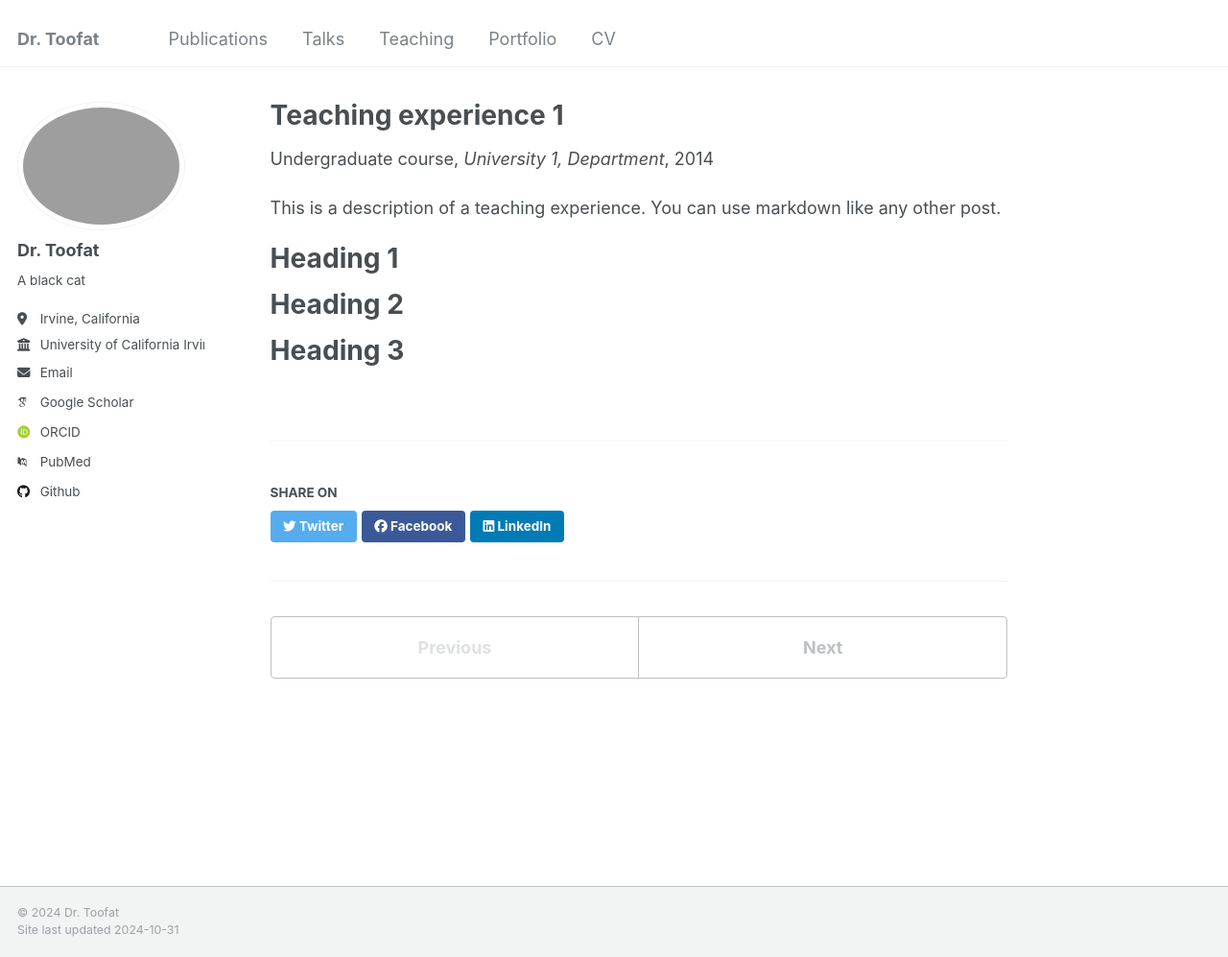
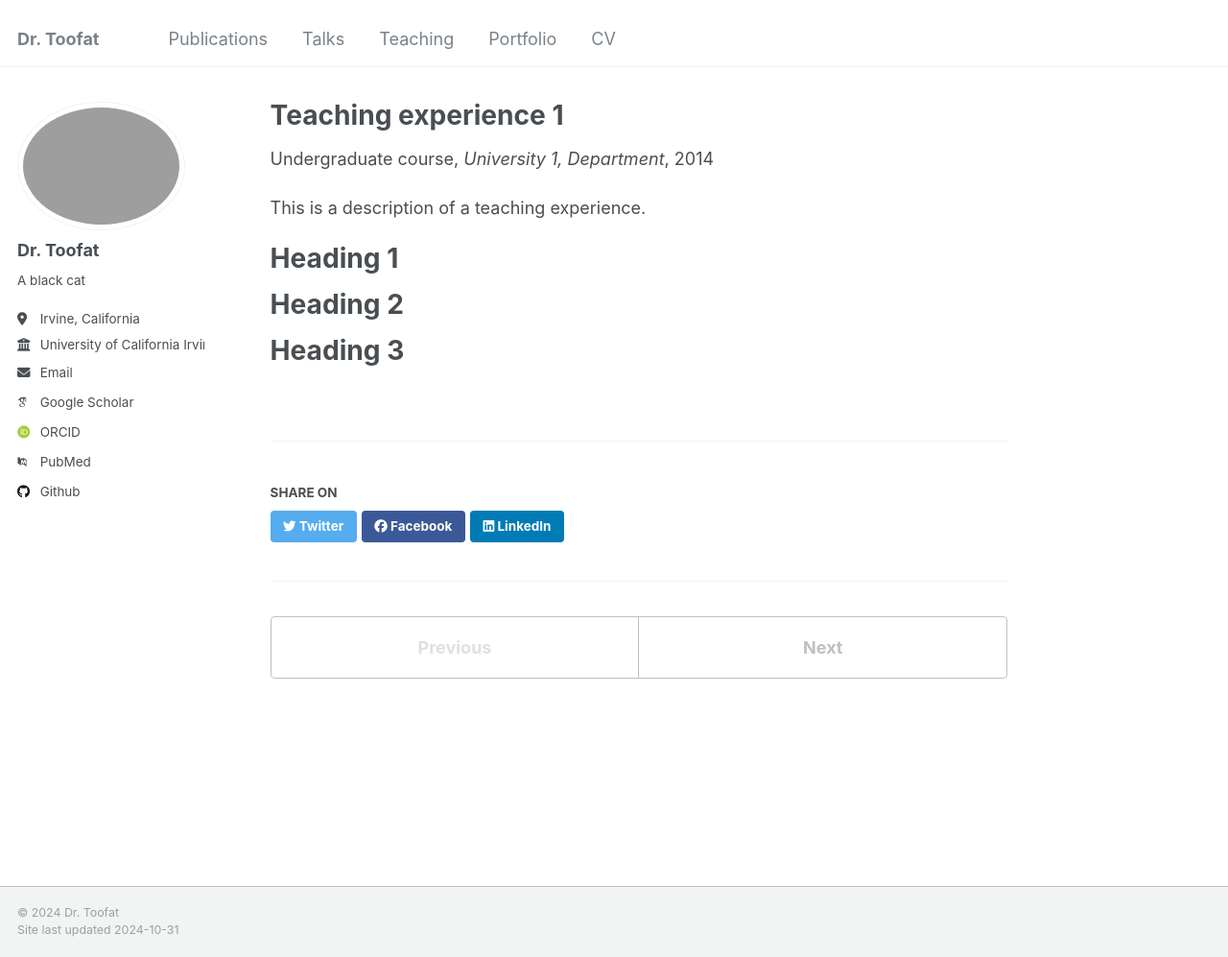
Before and after one commit to AltriaCarrie/altriacarrie.github.io, a Jekyll site: the page built from _teaching/2014-spring-teaching-1.md, in a window 1280 px wide and 997 px high. Shown: the whole window at 96% size. Built offline with Jekyll 4.4.1, drawn with Linux system fonts in a browser that asks for light colours; some web fonts are replaced.

Commit message:
Update 2014-spring-teaching-1.md

```diff
--- a/_teaching/2014-spring-teaching-1.md
+++ b/_teaching/2014-spring-teaching-1.md
@@ -8,7 +8,7 @@ date: 2014-01-01
 location: "City, Country"
 ---
 
-This is a description of a teaching experience. You can use markdown like any other post.
+This is a description of a teaching experience.
 
 Heading 1
 ======
```
